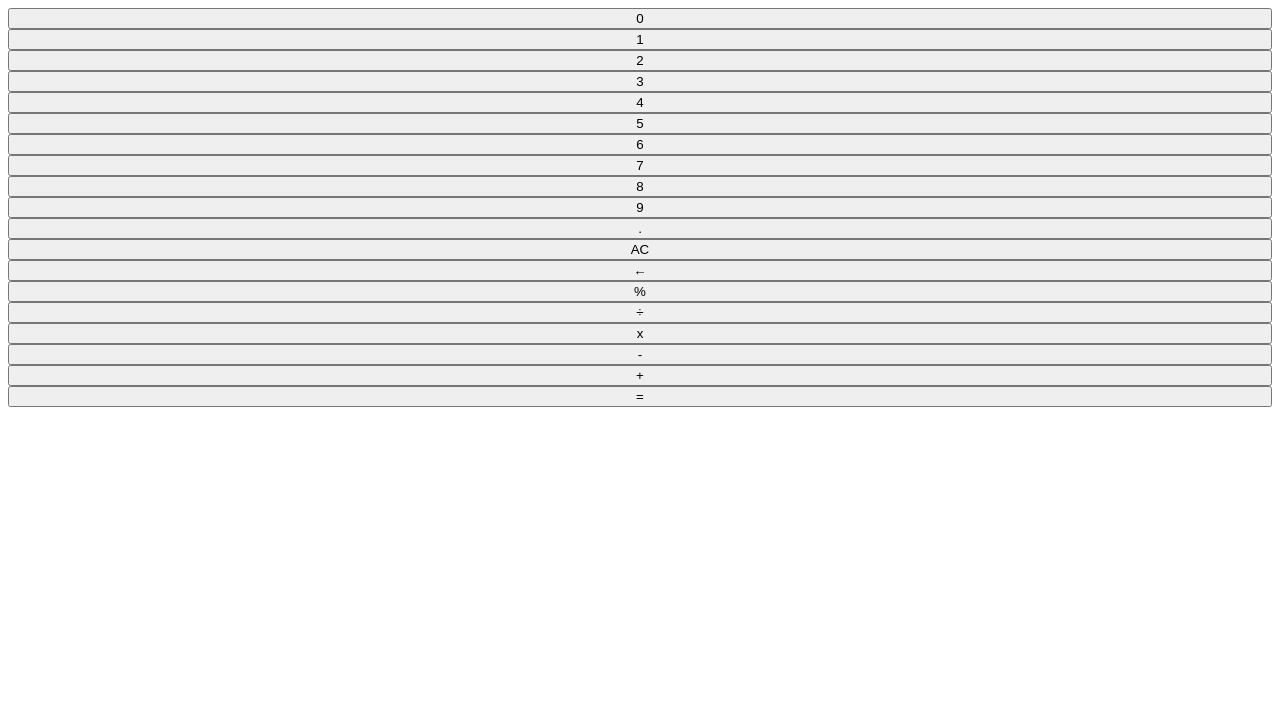
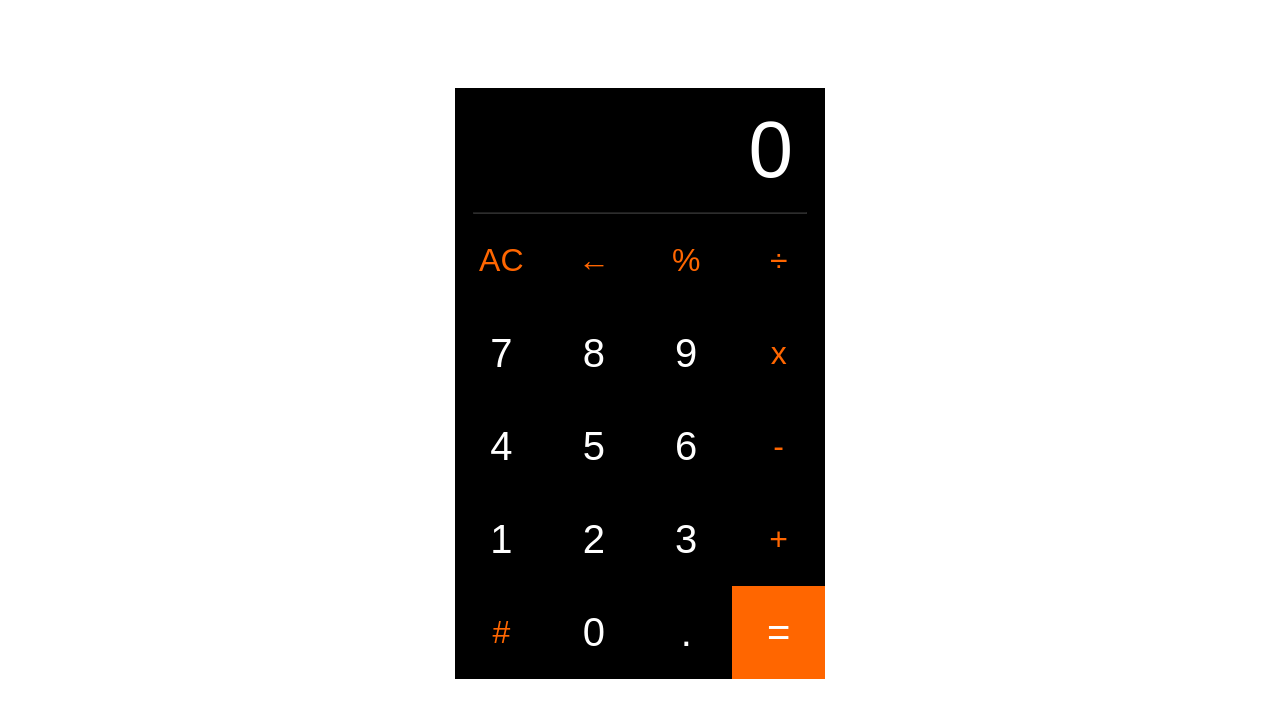
Before and after one commit to 0Iexandr/MyWebCalculator, a plain HTML site: page index.html in a window 1280 px wide. Drawn offline with Linux system fonts and the light colour scheme.

Commit message:
FrontEndPart

```diff
--- a/index.html
+++ b/index.html
@@ -8,26 +8,34 @@
 </head>
 
 <body>
-    <div class="all-buttons">
-        <button>0</button>
-        <button>1</button>
-        <button>2</button>
-        <button>3</button>
-        <button>4</button>
-        <button>5</button>
-        <button>6</button>
-        <button>7</button>
-        <button>8</button>
-        <button>9</button>
-        <button>.</button>
-        <button>AC</button>
-        <button>←</button>
-        <button>%</button>
-        <button>÷</button>
-        <button>x</button>
-        <button>-</button>
-        <button>+</button>
-        <button>=</button>
+
+    <div class = "calc">
+        <div class = "calc-field">
+            <label>0</label>
+        </div>
+        <hr>
+        <div class="calc-buttons">
+            <button class="orange-buttons">AC</button>
+            <button class="orange-buttons">←</button>
+            <button class="orange-buttons">%</button>
+            <button class="orange-buttons">÷</button>
+            <button>7</button>
+            <button>8</button>
+            <button>9</button>
+            <button class="orange-buttons">x</button>
+            <button>4</button>
+            <button>5</button>
+            <button>6</button>
+            <button class="orange-buttons">-</button>
+            <button>1</button>
+            <button>2</button>
+            <button>3</button>
+            <button class="orange-buttons">+</button>
+            <button class="orange-buttons">#</button>
+            <button>0</button>
+            <button>.</button>
+            <button class="equal-button">=</button>
+        </div>
     </div>
 </body>
     <script src="script.js"></script>
--- a/style.css
+++ b/style.css
@@ -1,4 +1,50 @@
-.all-buttons {
+body{
+    display: flex;
+    justify-content: center;
+    align-items: center;
+}
+
+.calc{
+    margin-top: 5rem;
+    background-color: black;
+}
+
+.calc-buttons{
     display: grid;
+    grid-template-columns: repeat(4, 1fr);
+    grid-template-rows: repeat(5, 1fr);
+}
 
+hr{
+    margin:auto;
+    border-color: rgba(255, 255, 255, 0.178);
+    width: 90%;
 }
+
+.calc-field{
+    display: flex;
+    justify-content: flex-end;
+    color: white;
+    font-size: 5rem;
+    font-family: sans-serif;
+    margin-right: 1rem;
+    padding: 1rem;
+}
+
+button{
+    font-size: 2.5rem;
+    color: white;
+    border: none;
+    background-color: black;
+    padding: 1.5rem;
+    align-content: center;
+}
+
+.orange-buttons{
+    color: rgb(255, 102, 0);
+    font-size: 2rem;
+}
+
+.equal-button{
+    background-color: rgb(255, 102, 0);
+}
```
